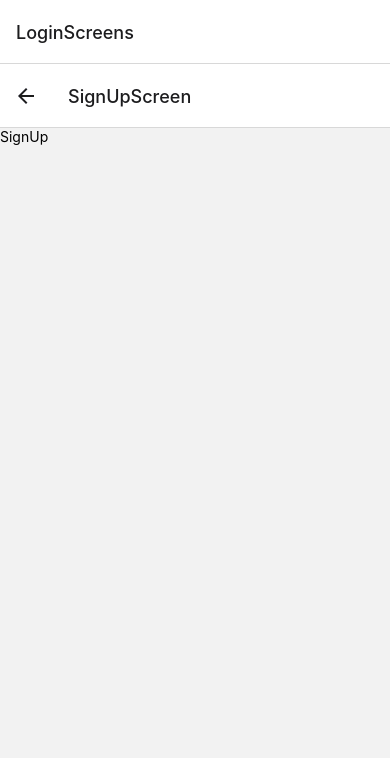
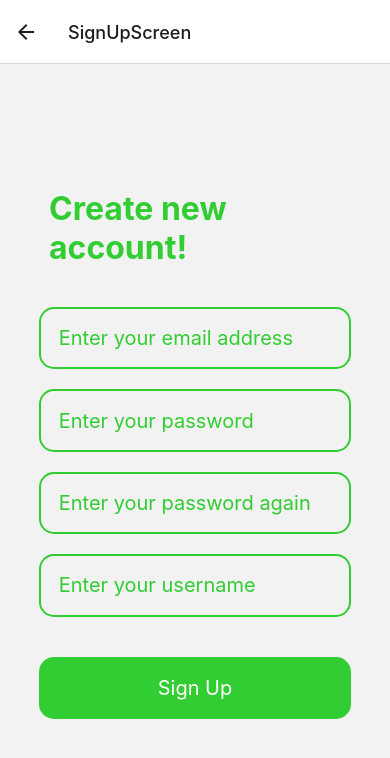
Before and after one commit to patika-218-akbank-reactnative-bootcamp/assignment-5-utkuimd, a React Native app in the folder SpotifyClone/: screen /SignUpScreen in a window 390 px wide. Shown: the top 758 px of the page. Built offline with nearby package versions, Linux system fonts and the light colour scheme.

Commit message:
Updated login screens

```diff
--- a/SpotifyClone/App.js
+++ b/SpotifyClone/App.js
@@ -10,7 +10,7 @@ const Stack = createNativeStackNavigator();
 
 const MainStackNavigator = () => {
   return (
-    <Stack.Navigator>
+    <Stack.Navigator screenOptions={{headerShown: false}}>
       <Stack.Screen name="LoginScreens" component={LoginStack} />
       <Stack.Screen name="MainScreens" component={MainStack} />
     </Stack.Navigator>
@@ -20,7 +20,7 @@ const MainStackNavigator = () => {
 const LoginStack = () => {
   return (
     <Stack.Navigator>
-      <Stack.Screen name="SignInScreen" component={SignIn} />
+      <Stack.Screen name="SignInScreen" component={SignIn} options={{headerShown: false}}/>
       <Stack.Screen name="SignUpScreen" component={SignUp} />
     </Stack.Navigator>
   )
--- a/SpotifyClone/src/pages/login/SignIn.js
+++ /dev/null
@@ -1,15 +0,0 @@
-import React from 'react';
-import {View, Text} from 'react-native';
-import { useNavigation } from '@react-navigation/native';
-
-const SignIn = () => {
-  const navigation = useNavigation();
-  return (
-    <View>
-      <Text onPress={() => {navigation.navigate('SignUpScreen')}}>SignIn</Text>
-      <Text onPress={() => {navigation.navigate('MainScreens')}}>go to main screens!</Text>
-    </View>
-  );
-};
-
-export default SignIn;
--- /dev/null
+++ b/SpotifyClone/src/pages/login/SignIn/SignIn.js
@@ -0,0 +1,73 @@
+import React, { useState } from 'react';
+import {
+  SafeAreaView,
+  View,
+  Text,
+  TextInput,
+  Pressable,
+  Alert,
+} from 'react-native';
+import AsyncStorage from '@react-native-async-storage/async-storage';
+import { useNavigation } from '@react-navigation/native';
+import { signInWithEmailAndPassword } from 'firebase/auth';
+import { auth } from '../../../store/firebase';
+import { DevSettings } from 'react-native';
+import styles from './SignIn.style';
+
+const SignIn = () => {
+  const navigation = useNavigation();
+  const [email, setEmail] = useState('');
+  const [password, setPassword] = useState('');
+
+  const handleGetUser = () => {
+    signInWithEmailAndPassword(auth, email, password)
+    .then(response => {
+      const user = response.user;
+      //AsyncStorage.setItem('user', JSON.stringify(user));
+      setEmail('');
+      setPassword('');
+      console.log('Signed in was successful: ', user.email);
+    })
+    .catch(error => Alert.alert(error.message));
+  };
+
+  const gotoSignIn = () => {
+    navigation.navigate('SignUpScreen');
+  };
+
+  return (
+    <SafeAreaView style={styles.container}>
+      <Text style={styles.welcomeText}>Welcome to Spotify Clone App!</Text>
+      <View style={styles.getInformation}>
+        <View style={styles.getInformationArea}>
+          <TextInput
+            style={styles.inputText}
+            placeholder="Enter your email address"
+            placeholderTextColor={'limegreen'}
+            value={email}
+            onChangeText={setEmail}
+          />
+        </View>
+      </View>
+      <View style={styles.getInformation}>
+        <View style={styles.getInformationArea}>
+          <TextInput
+            style={styles.inputText}
+            placeholder="Enter your password"
+            placeholderTextColor={'limegreen'}
+            value={password}
+            onChangeText={setPassword}
+          />
+        </View>
+      </View>
+      <Text onPress={gotoSignIn} style={styles.gotoSignIn}>
+        Don't you have any account? Create one!
+      </Text>
+      <Pressable style={styles.signInButton} onPress={handleGetUser}>
+        <Text style={styles.signInText}>Sign In</Text>
+      </Pressable>
+    </SafeAreaView>
+  );
+};
+
+export default SignIn;
--- /dev/null
+++ b/SpotifyClone/src/pages/login/SignIn/SignIn.style.js
@@ -0,0 +1,56 @@
+import { StyleSheet } from "react-native";
+
+export default StyleSheet.create({
+    container: {
+        flex: 1,
+        alignItems: 'center',
+        justifyContent: 'center',
+      },
+      welcomeText: {
+        color: 'limegreen',
+        fontSize: 32,
+        fontWeight: 'bold',
+        width: '60%',
+        marginBottom: 20,
+        marginLeft: 20,
+      },
+      getInformation: {
+        width: '80%',
+        height: '8%',
+        borderRadius: 15,
+        borderWidth: 2,
+        borderColor: 'limegreen',
+        marginTop: 20,
+        alignItems: 'center',
+        justifyContent: 'center',
+      },
+      getInformationArea: {
+        width: '95%',
+        height: '80%',
+        paddingLeft: 10,
+        justifyContent: 'center',
+      },
+      inputText: {
+        fontSize: 20,
+        color: 'blueviolet',
+      },
+      gotoSignIn: {
+        color: '#1F51FF',
+        textDecorationLine: 'underline',
+        fontSize: 15,
+        marginTop: 7,
+      },
+      signInButton: {
+        width: '80%',
+        height: '8%',
+        backgroundColor: 'limegreen',
+        borderRadius: 15,
+        alignItems: 'center',
+        justifyContent: 'center',
+        marginTop: 40,
+      },
+      signInText: {
+        fontSize: 20,
+        color: 'white',
+      },
+})
--- /dev/null
+++ b/SpotifyClone/src/pages/login/SignIn/index.js
@@ -0,0 +1 @@
+export {default} from './SignIn';
--- a/SpotifyClone/src/pages/login/SignUp.js
+++ /dev/null
@@ -1,14 +0,0 @@
-import React from 'react';
-import {View, Text} from 'react-native';
-import { useNavigation } from '@react-navigation/native';
-
-const SignUp = () => {
-  const navigation = useNavigation();
-  return (
-    <View>
-      <Text onPress={() => {navigation.navigate('SignInScreen')}}>SignUp</Text>
-    </View>
-  );
-};
-
-export default SignUp;
--- /dev/null
+++ b/SpotifyClone/src/pages/login/SignUp/SignUp.js
@@ -0,0 +1,94 @@
+import React, { useState } from 'react';
+import {
+  SafeAreaView,
+  View,
+  Text,
+  TextInput,
+  Pressable,
+  Alert,
+} from 'react-native';
+import { useNavigation } from '@react-navigation/native';
+import { createUserWithEmailAndPassword } from "firebase/auth";
+import { auth } from '../../../store/firebase';
+import styles from './SignUp.style';
+
+const SignUp = () => {
+  const navigation = useNavigation();
+  const [email, setEmail] = useState('');
+  const [password, setPassword] = useState('');
+  const [passwordAgain, setPasswordAgain] = useState('');
+  const [username, setUsername] = useState('');
+
+  const handlePostUser = () => {
+    if (password === passwordAgain) {
+      createUserWithEmailAndPassword(auth, email, password)
+        .then(response => {
+          const user = response.user;
+          console.log('Signed up was successful: ', user.email);
+          setEmail('');
+          setPassword('');
+          setPasswordAgain('');
+          setUsername('');
+          navigation.navigate('SignInScreen');
+        })
+        .catch(error => Alert.alert(error.message));
+    } else {
+      Alert.alert('Passwords are not same!');
+    }
+  };
+
+  return (
+    <SafeAreaView style={styles.container}>
+      <Text style={styles.title}>Create new account!</Text>
+      <View style={styles.getInformation}>
+        <View style={styles.getInformationArea}>
+          <TextInput
+            style={styles.inputText}
+            placeholder="Enter your email address"
+            placeholderTextColor={'limegreen'}
+            value={email}
+            onChangeText={setEmail}
+          />
+        </View>
+      </View>
+      <View style={styles.getInformation}>
+        <View style={styles.getInformationArea}>
+          <TextInput
+            style={styles.inputText}
+            placeholder="Enter your password"
+            placeholderTextColor={'limegreen'}
+            value={password}
+            onChangeText={setPassword}
+          />
+        </View>
+      </View>
+      <View style={styles.getInformation}>
+        <View style={styles.getInformationArea}>
+          <TextInput
+            style={styles.inputText}
+            placeholder="Enter your password again"
+            placeholderTextColor={'limegreen'}
+            value={passwordAgain}
+            onChangeText={setPasswordAgain}
+          />
+        </View>
+      </View>
+      <View style={styles.getInformation}>
+        <View style={styles.getInformationArea}>
+          <TextInput
+            style={styles.inputText}
+            placeholder="Enter your username"
+            placeholderTextColor={'limegreen'}
+            value={username}
+            onChangeText={setUsername}
+          />
+        </View>
+      </View>
+      <Pressable style={styles.signUpButton} onPress={handlePostUser}>
+        <Text style={styles.signUpText}>Sign Up</Text>
+      </Pressable>
+    </SafeAreaView>
+  );
+};
+
+export default SignUp;
--- /dev/null
+++ b/SpotifyClone/src/pages/login/SignUp/SignUp.style.js
@@ -0,0 +1,50 @@
+import { StyleSheet } from "react-native";
+
+export default StyleSheet.create({
+    container: {
+        flex: 1,
+        alignItems: 'center',
+        justifyContent: 'center',
+      },
+      title: {
+        color: 'limegreen',
+        fontSize: 32,
+        fontWeight: 'bold',
+        width: '80%',
+        marginBottom: 20,
+        marginLeft: 20,
+      },
+      getInformation: {
+        width: '80%',
+        height: '8%',
+        borderRadius: 15,
+        borderWidth: 2,
+        borderColor: 'limegreen',
+        marginTop: 20,
+        alignItems: 'center',
+        justifyContent: 'center',
+      },
+      getInformationArea: {
+        width: '95%',
+        height: '80%',
+        paddingLeft: 10,
+        justifyContent: 'center',
+      },
+      inputText: {
+        fontSize: 20,
+        color: 'blueviolet',
+      },
+      signUpButton: {
+        width: '80%',
+        height: '8%',
+        backgroundColor: 'limegreen',
+        borderRadius: 15,
+        alignItems: 'center',
+        justifyContent: 'center',
+        marginTop: 40,
+      },
+      signUpText: {
+        fontSize: 20,
+        color: 'white',
+      },
+})
--- /dev/null
+++ b/SpotifyClone/src/pages/login/SignUp/index.js
@@ -0,0 +1 @@
+export {default} from './SignUp';
```
